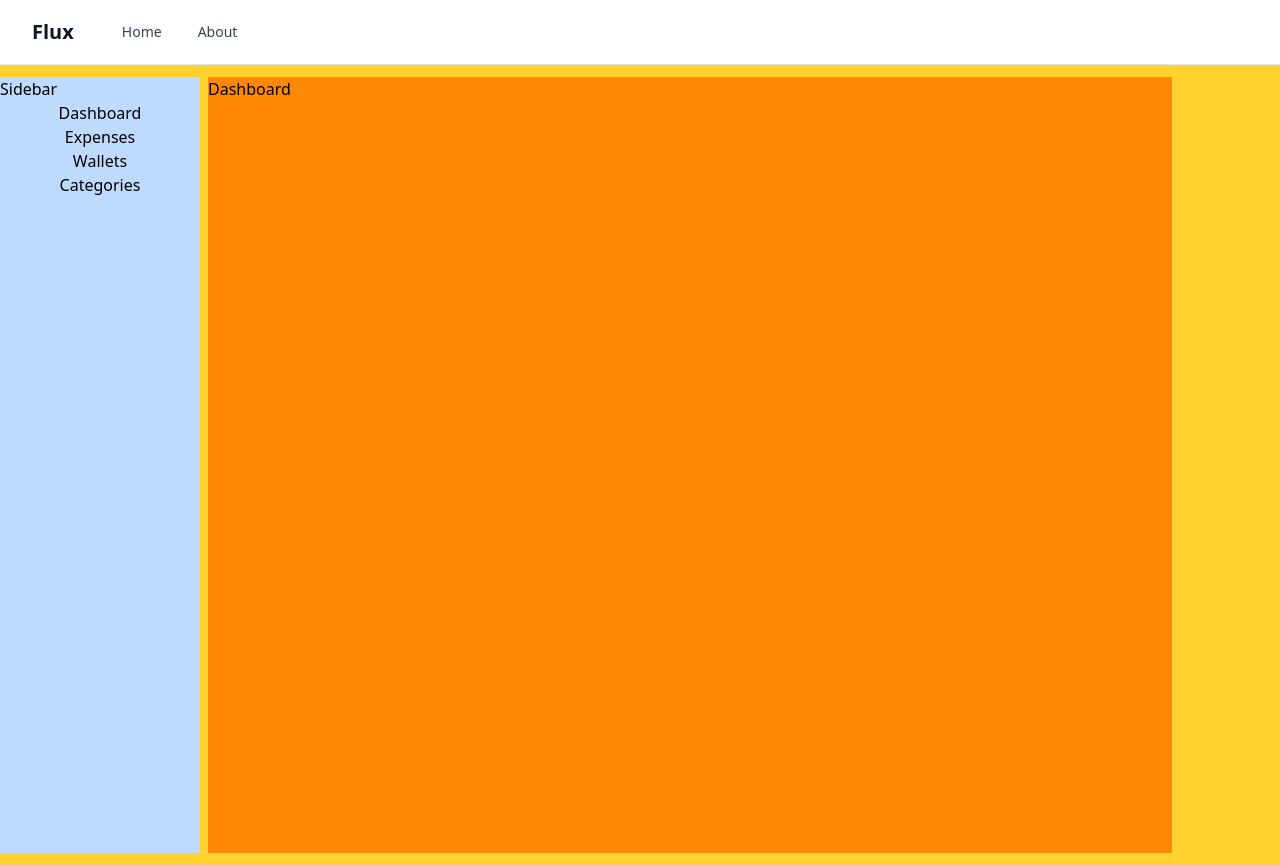
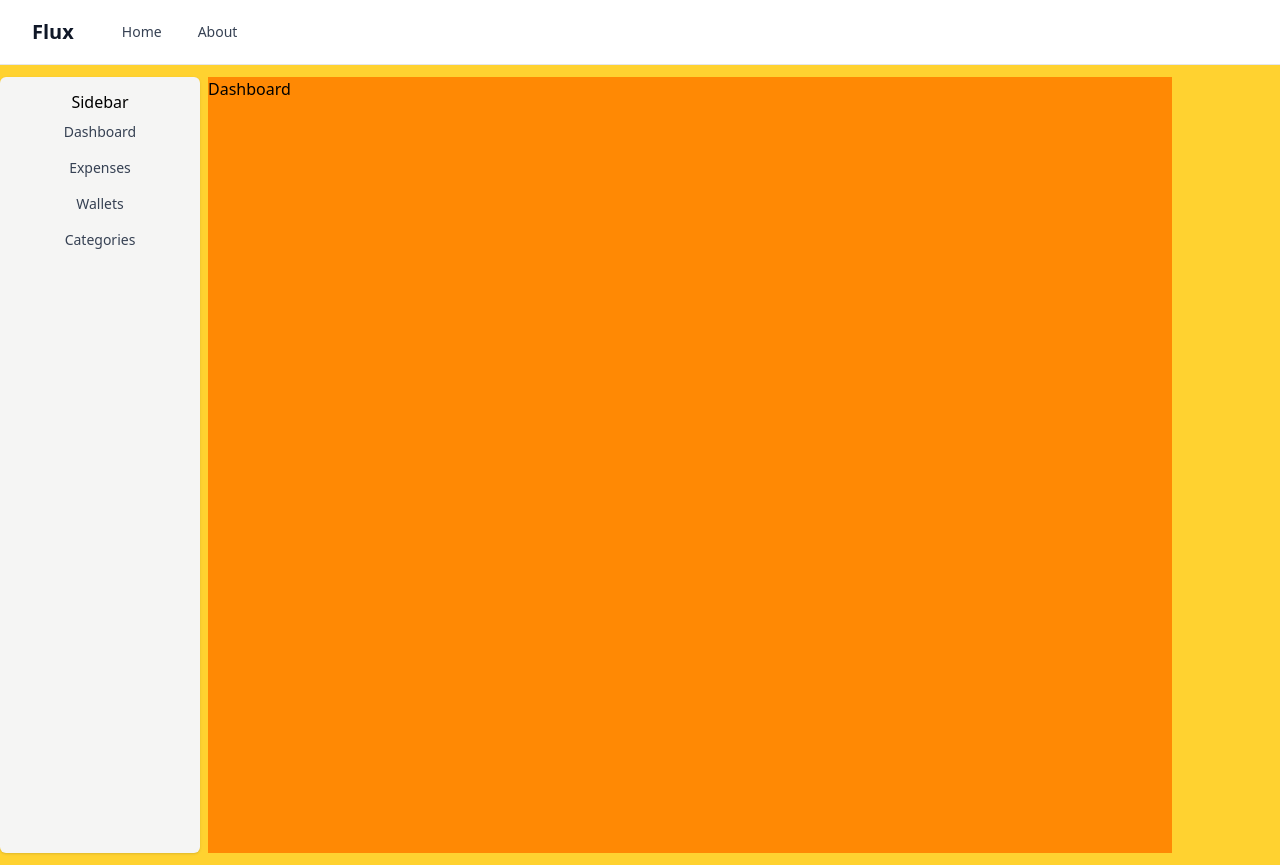
Before and after one commit to ALpolymer/flux-tracker, a React (Vite) app: page /flux in a window 1280 px wide. Built offline with nearby package versions, Linux system fonts and the light colour scheme.

Commit message:
feat(sidebar) : add NavLinks and conditional styling

```diff
--- a/src/components/Sidebar.tsx
+++ b/src/components/Sidebar.tsx
@@ -1,13 +1,55 @@
-import {Link} from 'react-router';
+import {NavLink} from 'react-router';
 const Sidebar = () => {
     return (
-        <div className="bg-blue-200">
+        <div className="bg-stone-100  flex flex-col items-center justify-start px-8 py-3 border border-transparent shadow rounded-md">
             Sidebar
             <nav className="flex flex-col items-center gap-x-2 justify-between">
-                <Link to="dashboard">Dashboard</Link>
-                <Link to="expenses">Expenses</Link>
-                <Link to="wallets">Wallets</Link>
-                <Link to="categories">Categories</Link>
+                <NavLink
+                    to="dashboard"
+                    className={({ isActive }) =>
+                        `px-4 py-2 rounded-md text-sm font-medium transition-colors ${
+                            isActive
+                                ? 'bg-indigo-50 text-indigo-700'
+                                : 'text-gray-700 hover:text-gray-900 hover:bg-gray-50'
+                        }`
+                    }
+                >
+                    Dashboard
+                </NavLink>
+
+                <NavLink to="expenses"
+                         className={({ isActive }) =>
+                             `px-4 py-2 rounded-md text-sm font-medium transition-colors ${
+                                 isActive
+                                     ? 'bg-indigo-50 text-indigo-700'
+                                     : 'text-gray-700 hover:text-gray-900 hover:bg-gray-50'
+                             }`
+                         }>
+
+                    Expenses
+                </NavLink>
+                <NavLink to="wallets"
+                         className={({ isActive }) =>
+                             `px-4 py-2 rounded-md text-sm font-medium transition-colors ${
+                                 isActive
+                                     ? 'bg-indigo-50 text-indigo-700'
+                                     : 'text-gray-700 hover:text-gray-900 hover:bg-gray-50'
+                             }`
+                         }
+                >Wallets
+                </NavLink>
+
+                <NavLink to="categories"
+                         className={({ isActive }) =>
+                             `px-4 py-2 rounded-md text-sm font-medium transition-colors ${
+                                 isActive
+                                     ? 'bg-indigo-50 text-indigo-700'
+                                     : 'text-gray-700 hover:text-gray-900 hover:bg-gray-50'
+                             }`
+                         }
+                >
+                    Categories
+                </NavLink>
             </nav>
         </div>
     );
```
